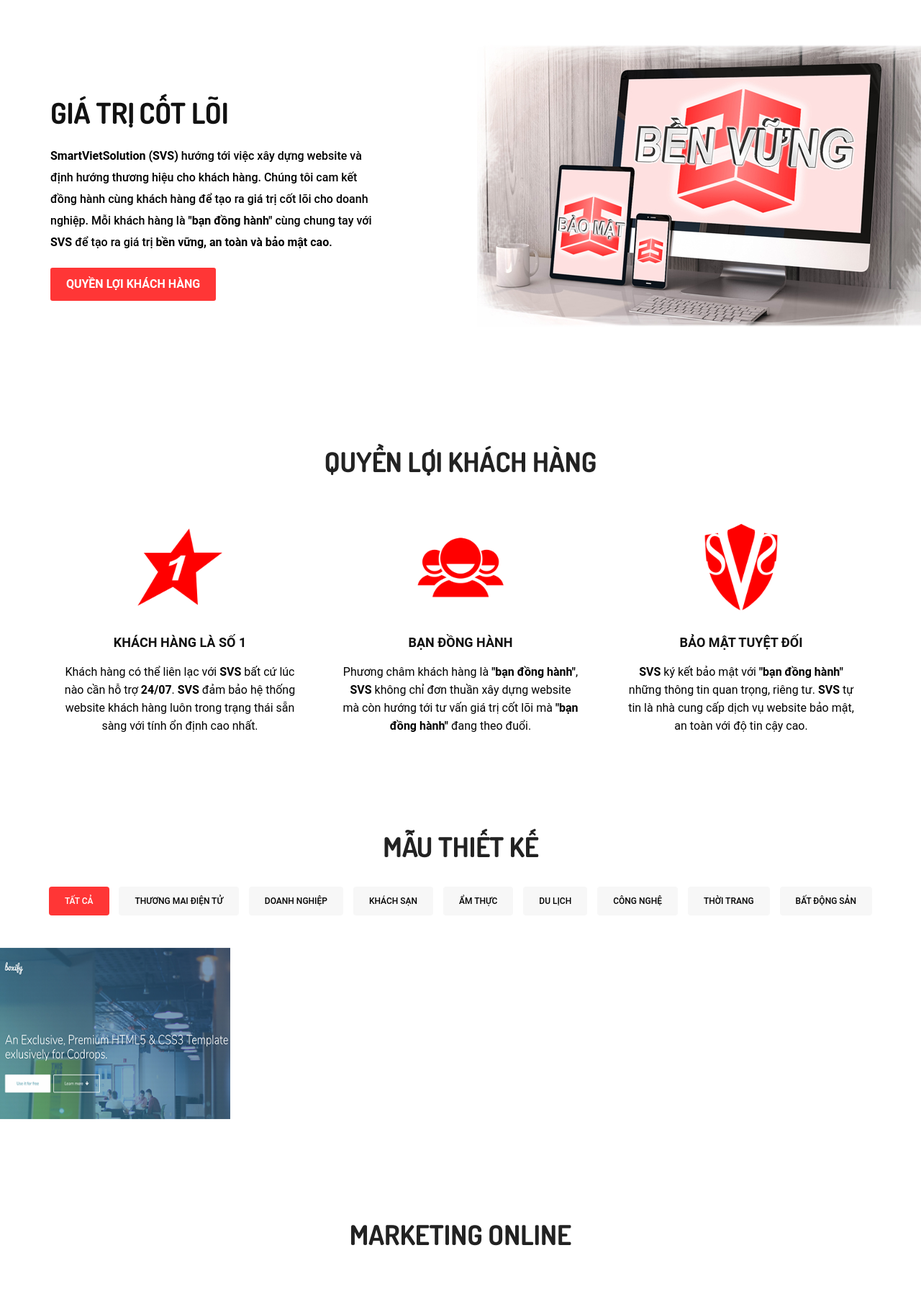
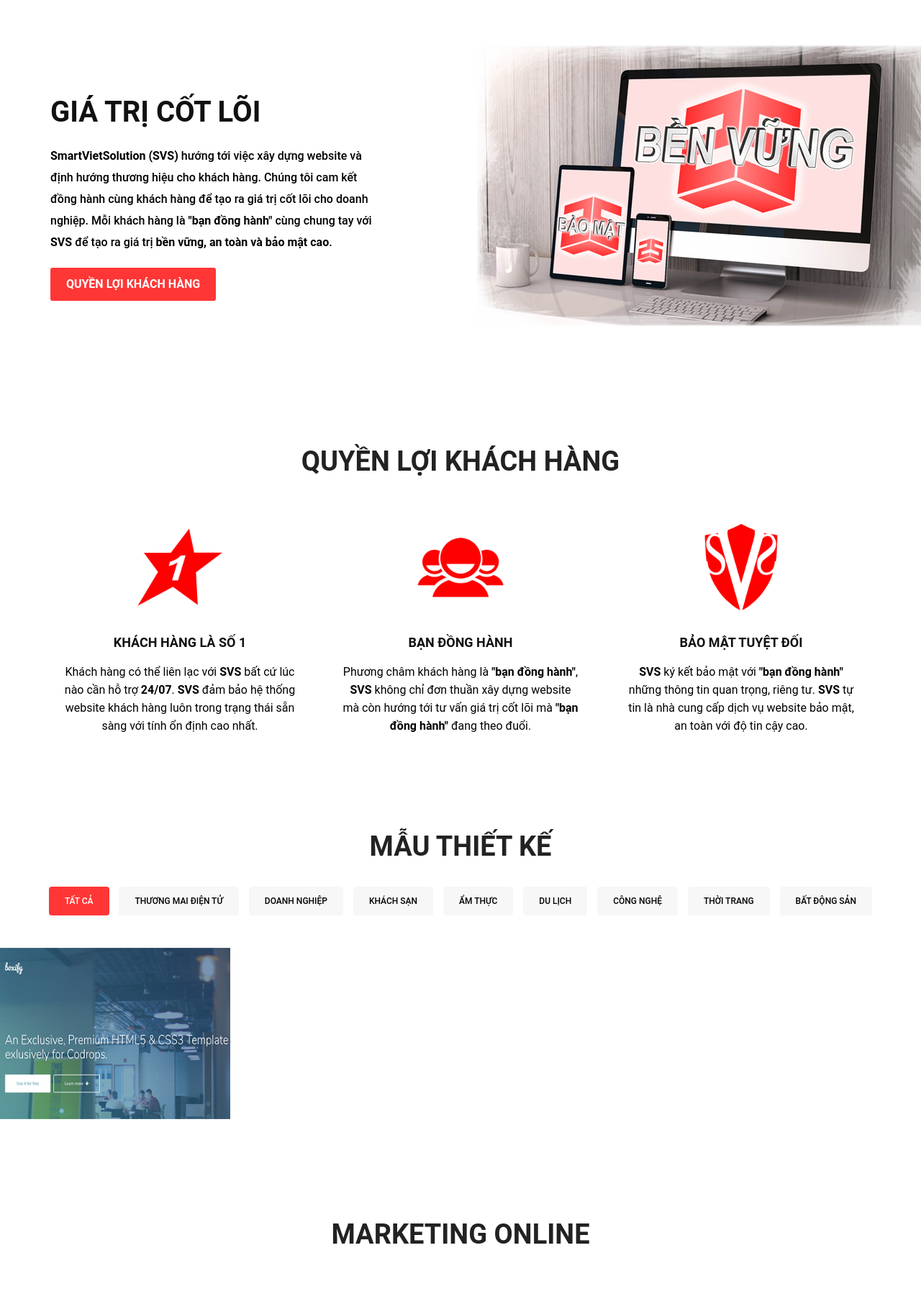
Before and after one commit to nguyendinhluyen/smartvietsolution, a WordPress theme: page / in a window 1280 px wide. Shown: the part 89-1887 px from the top of the page at 72% size. Run offline with PHP 8.4 and a stand-in for WordPress, Linux system fonts and the light colour scheme; the site name, menu and one post (Sample post) are stand-ins, and other content is empty; settings files or empty folders that the repository lacks are supplied; some libraries are stand-ins or nearby versions.

Commit message:
update home page css

```diff
--- a/public/css/style.css
+++ b/public/css/style.css
@@ -116,7 +116,7 @@
 h2 {
     font-size: 38px;
     color: #222222;
-    font-family: 'Dosis', sans-serif !important;
+    font-family: 'Roboto', sans-serif !important;
     font-weight: 700;
     margin: 35px 0 25px 0;
     text-align: center;
@@ -262,7 +262,7 @@
     color: #111111;
     line-height: 52px;
     margin: 0 0 20px 0;
-    font-family: 'Dosis';
+    font-family: 'Roboto', sans-serif !important;
     text-align: left;
     font-weight: 700;
 }
--- a/resources/views/layouts/master/master.blade.php
+++ b/resources/views/layouts/master/master.blade.php
@@ -10,10 +10,10 @@
         <meta name="csrf-token" content="<?php echo csrf_token() ?>">
         <link rel="icon" href={{ URL::asset("favicon.png") }} type="image/png">
         <link href={{ URL::asset("css/bootstrap.css") }} rel="stylesheet" type="text/css">
-        <link href={{ URL::asset("css/style.css") }} rel="stylesheet" type="text/css">
+        <link href={{ URL::asset("css/style.css") }}?v={{ time() }} rel="stylesheet" type="text/css">
         <link href={{ URL::asset("css/linecons.css") }} rel="stylesheet" type="text/css">
         <link href={{ URL::asset("css/font-awesome.css") }} rel="stylesheet" type="text/css">
-        <link href={{ URL::asset("css/responsive.css") }} rel="stylesheet" type="text/css">
+        <link href={{ URL::asset("css/responsive.css") }}?v={{ time() }} rel="stylesheet" type="text/css">
         <link href={{ URL::asset("css/animate.css") }} rel="stylesheet" type="text/css">
         <link href="https://fonts.googleapis.com/css?family=Lato:400,900,700,700italic,400italic,300italic,300,100italic,100,900italic" rel="stylesheet" type="text/css">
         <link href="https://fonts.googleapis.com/css?family=Dosis:400,500,700,800,600,300,200" rel="stylesheet" type="text/css">
```
